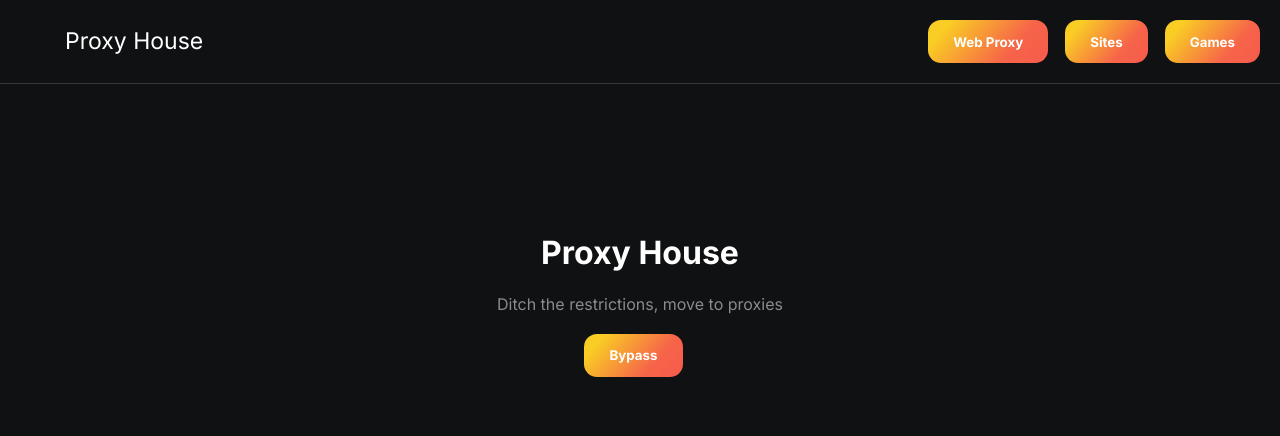
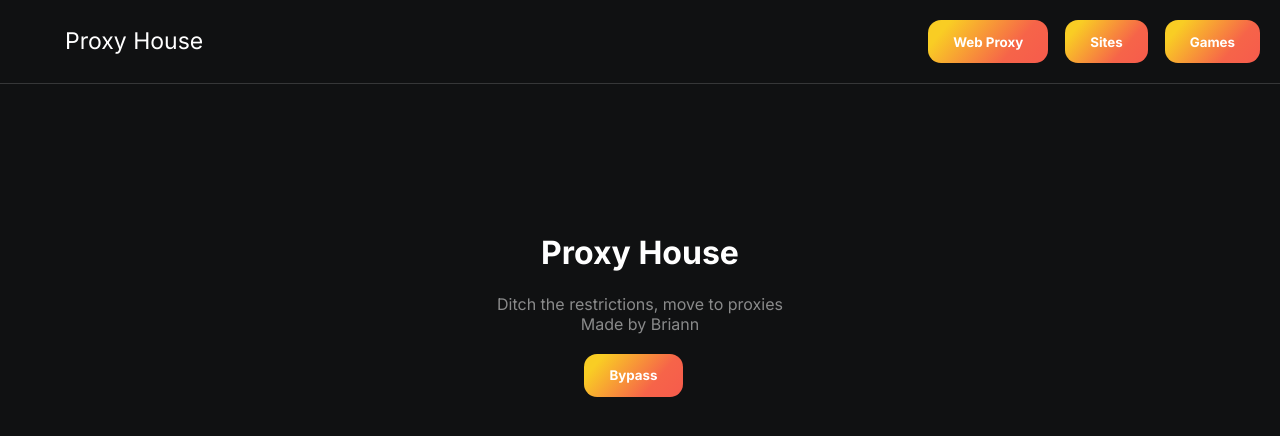
Before and after one commit to BrianWalczak/ProxyHouse, a website: page static/index.html in a window 1280 px wide. Drawn offline with Linux system fonts and the light colour scheme.

Commit message:
Update index.html

```diff
--- a/static/index.html
+++ b/static/index.html
@@ -82,6 +82,7 @@ p {
 <div id="front">
 			<h1>Proxy House</h1>
 			<p>Ditch the restrictions, move to proxies</p>
+			<p>Made by Briann</p>
 			<button onclick="window.location.href='/web.html'">Bypass</button>
 	</div>
 </center>
```
